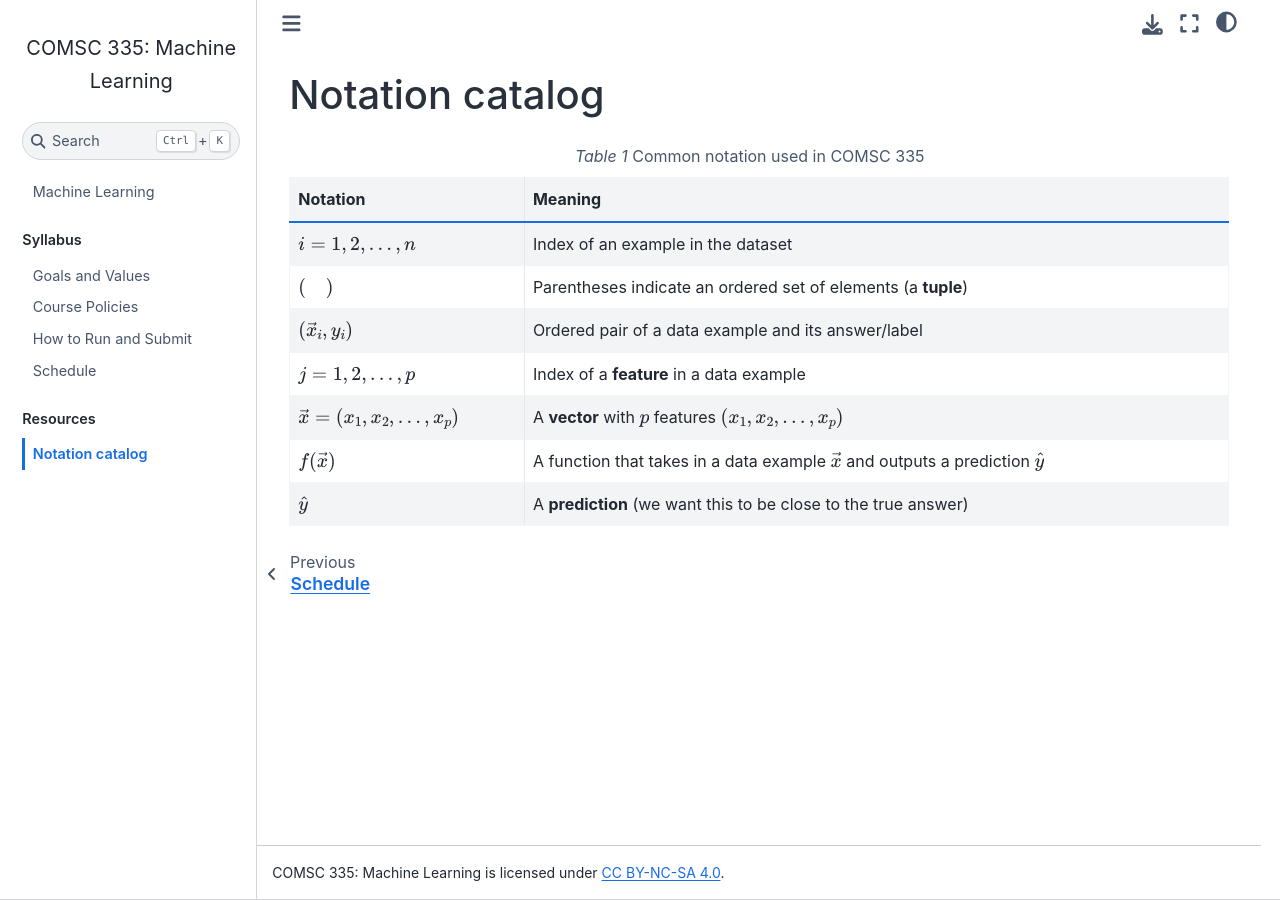
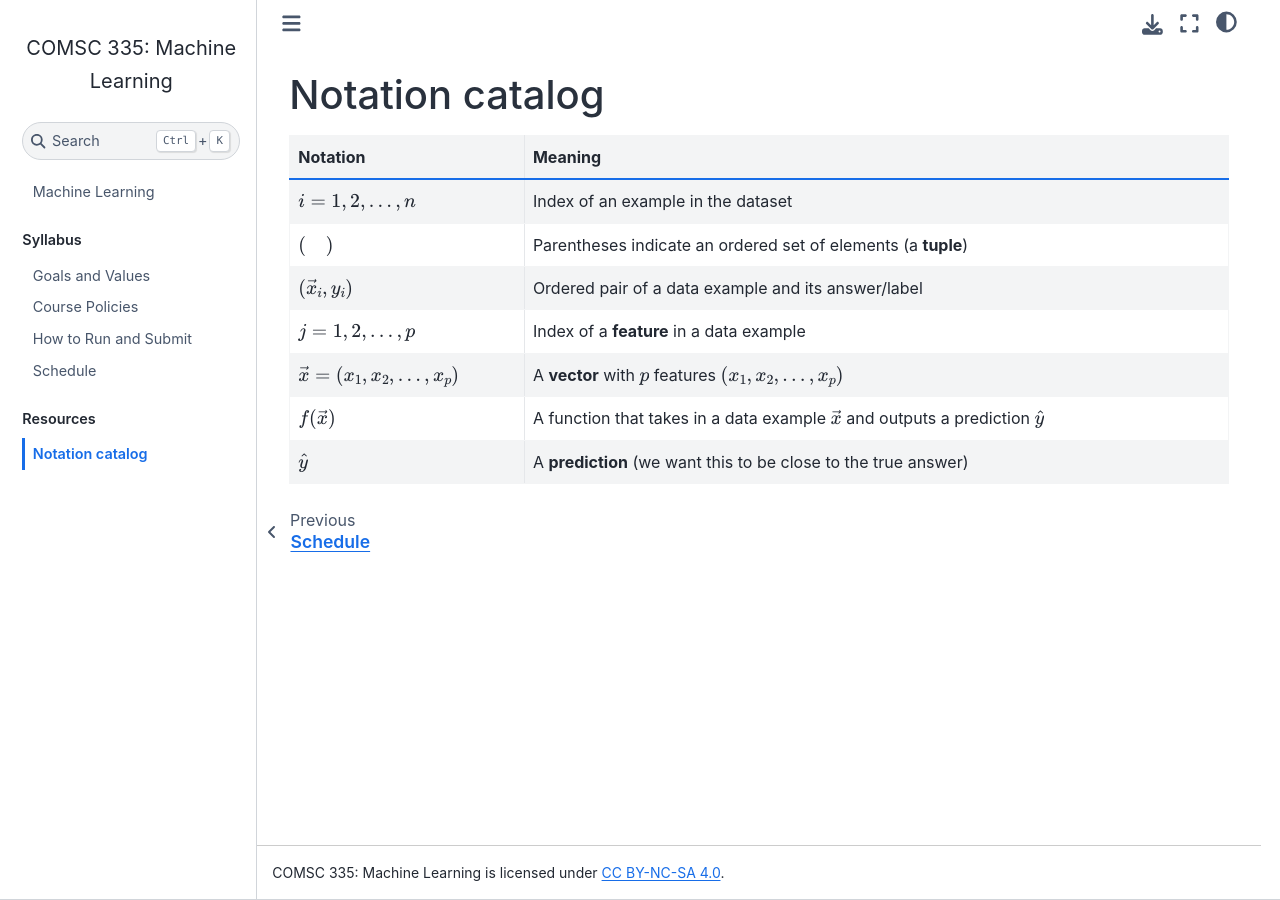
Before and after one commit to comsc335/comsc335.github.io, a Jupyter Book: the page built from resources/catalog.md, in a window 1280 px wide. Built offline with Jupyter Book 1.0.4 settings and Sphinx 7.4.7 and the Sphinx Book theme 1.1.4, drawn with Linux system fonts in a browser that asks for light colours.

Commit message:
remove catalog title

````diff
--- a/resources/catalog.md
+++ b/resources/catalog.md
@@ -2,7 +2,7 @@
 
 # Notation catalog
 
-```{list-table} Common notation used in COMSC 335
+```{list-table}
 :header-rows: 1
 :widths: 25 75
 
````
